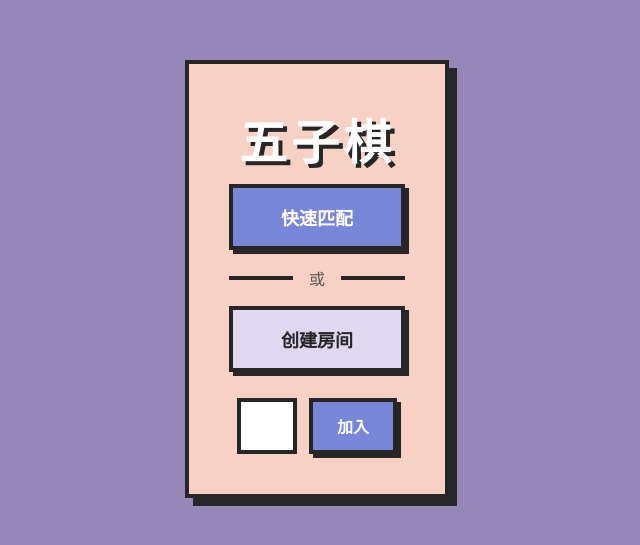
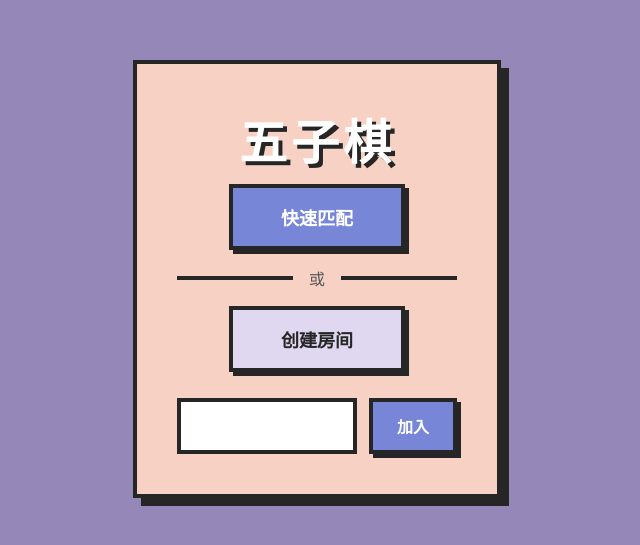
Before and after one commit to Neverwhateve/wuziqi, a React (Vite) app in the folder client/: page / in a window 1280 px wide. Shown: the part 121-666 px from the top of the page, without its empty margins (323-963 px from the left). Built offline with nearby package versions, Linux system fonts and the light colour scheme.

Commit message:
fix: 修复输入框宽度，棋子改成圆形

```diff
--- a/client/src/App.css
+++ b/client/src/App.css
@@ -131,9 +131,8 @@ body {
   border: 4px solid #262626;
   color: var(--color-text);
   text-align: center;
-  letter-spacing: 2px;
   transition: all 0.1s;
-  width: 60px;
+  width: 180px;
 }
 
 .room-join input:focus {
@@ -213,7 +212,7 @@ body {
 .player-marker {
   width: 24px;
   height: 24px;
-  border-radius: 0;
+  border-radius: 50%;
   border: 3px solid #262626;
 }
 
@@ -325,6 +324,7 @@ body {
   position: relative;
   animation: placepiece 0.2s steps(3);
   border: 3px solid #262626;
+  border-radius: 50%;
   transform: translate(0, 0);
   flex-shrink: 0;
 }
```
